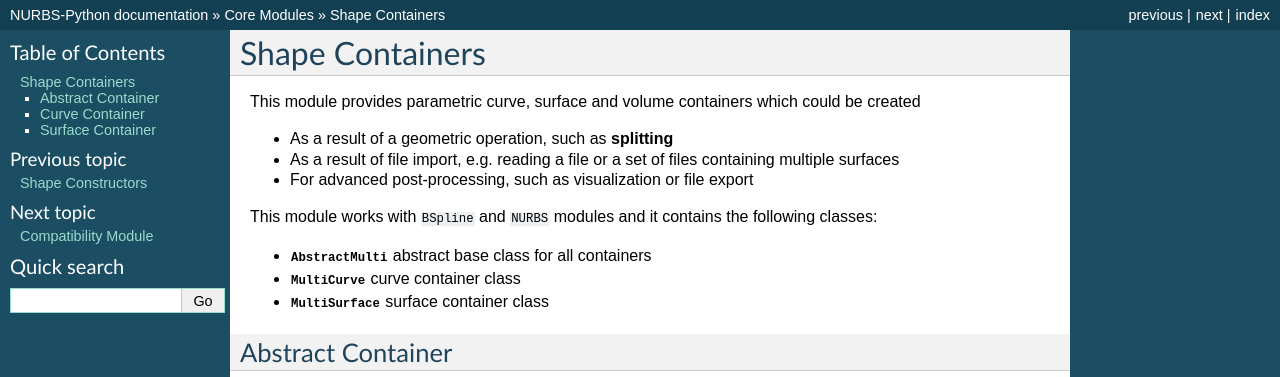
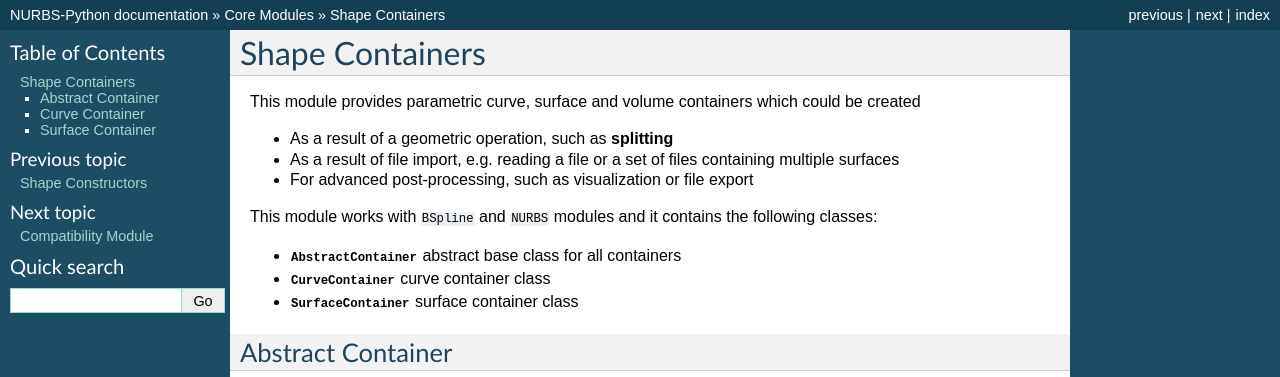
Before and after one commit to orbingol/NURBS-Python, a Sphinx documentation site: the page built from docs/module_container.rst, in a window 1280 px wide, cut to the strip 0-377 px from the top of the page. Built offline with Sphinx 7.4.7, drawn with Linux system fonts in a browser that asks for light colours; formulas are drawn with MathJax 3.

Commit message:
Refactor container classes

```diff
--- a/docs/module_container.rst
+++ b/docs/module_container.rst
@@ -9,15 +9,15 @@
 
 This module works with ``BSpline`` and ``NURBS`` modules and it contains the following classes:
 
-* :py:class:`.AbstractMulti` abstract base class for all containers
-* :py:class:`.MultiCurve` curve container class
-* :py:class:`.MultiSurface` surface container class
+* :py:class:`.AbstractContainer` abstract base class for all containers
+* :py:class:`.CurveContainer` curve container class
+* :py:class:`.SurfaceContainer` surface container class
 
 
 Abstract Container
 ==================
 
-.. autoclass:: geomdl.multi.AbstractMulti
+.. autoclass:: geomdl.multi.AbstractContainer
     :members:
     :inherited-members:
     :show-inheritance:
@@ -25,7 +25,7 @@
 Curve Container
 ===============
 
-.. autoclass:: geomdl.multi.MultiCurve
+.. autoclass:: geomdl.multi.CurveContainer
     :members:
     :inherited-members:
     :show-inheritance:
@@ -33,7 +33,7 @@
 Surface Container
 =================
 
-.. autoclass:: geomdl.multi.MultiSurface
+.. autoclass:: geomdl.multi.SurfaceContainer
     :members:
     :inherited-members:
     :show-inheritance:
```
Also changed, not shown: 3 other files.
